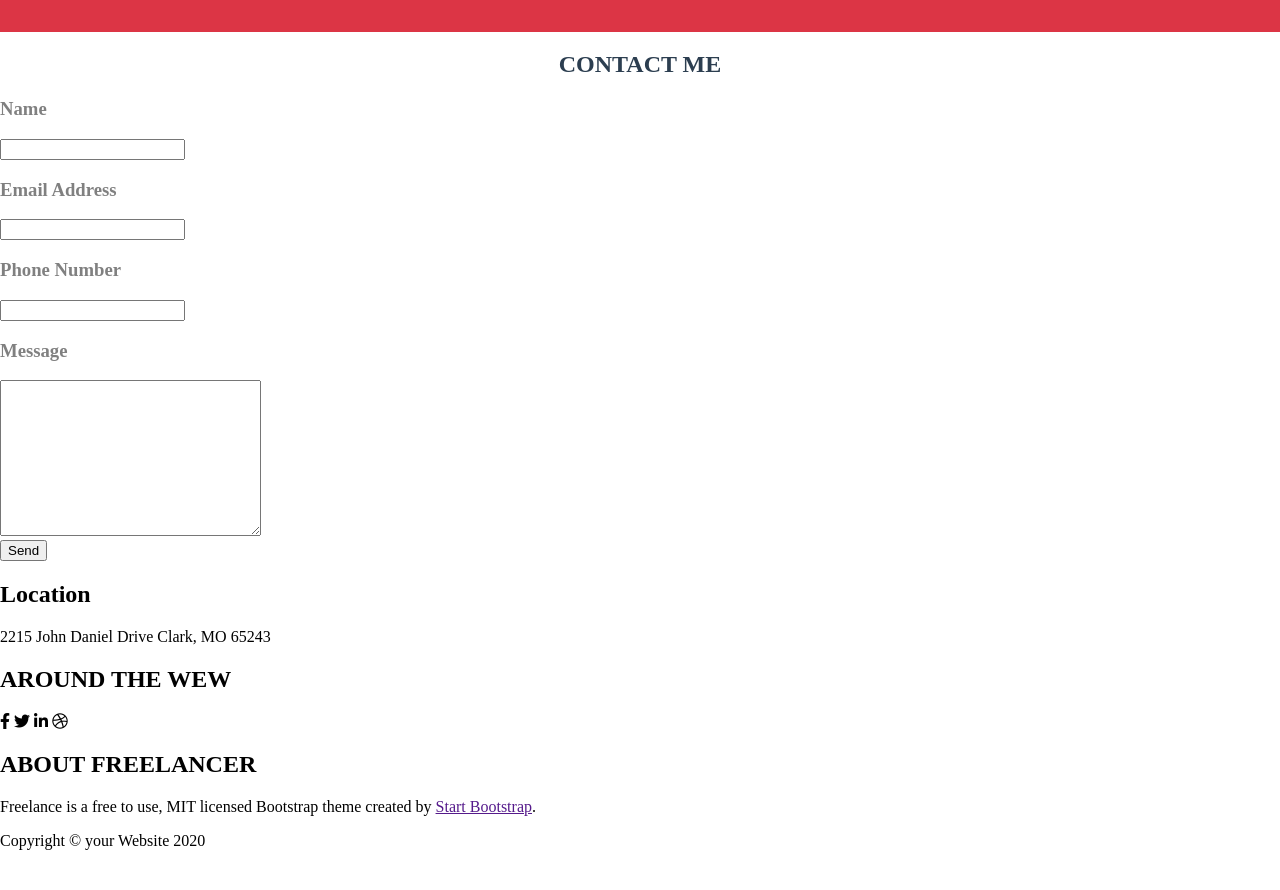
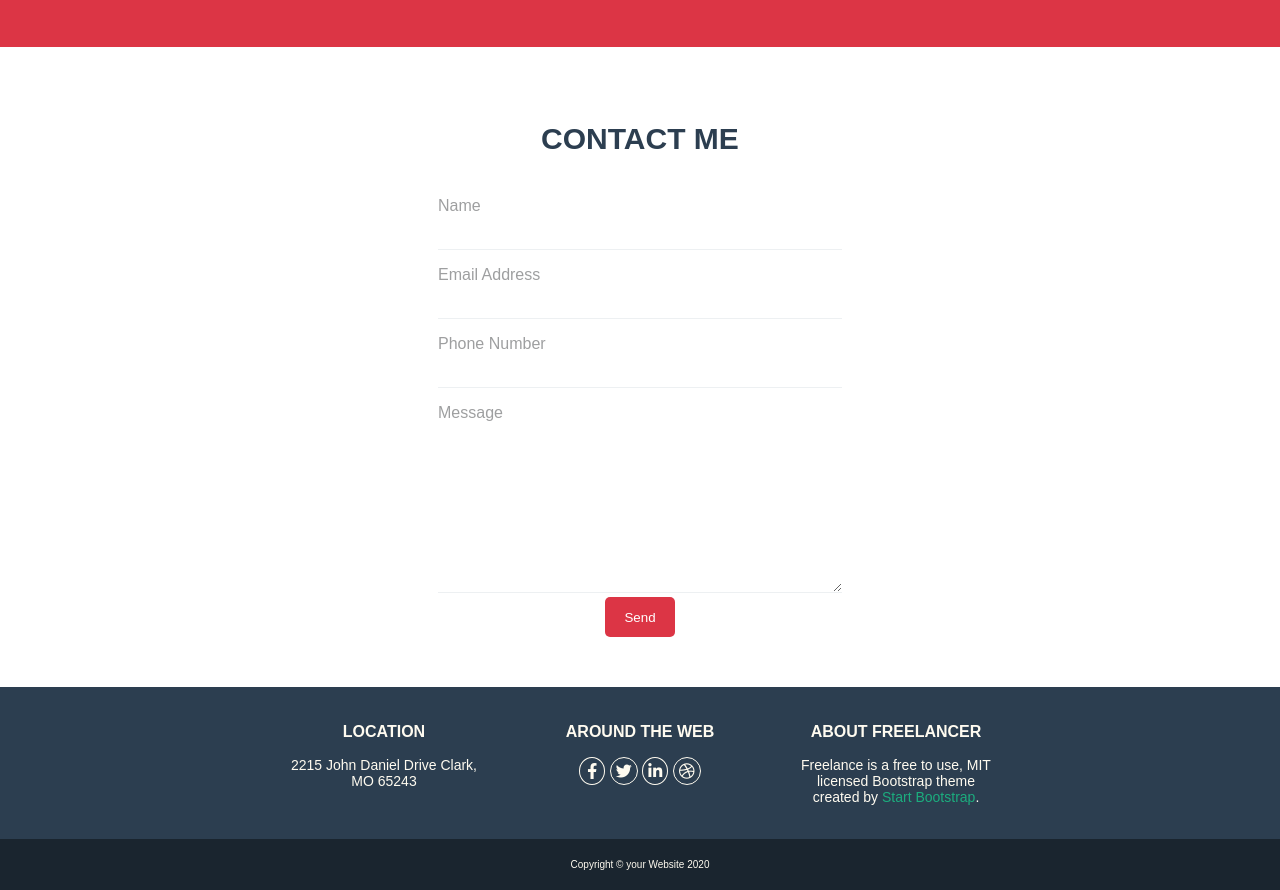
Before and after one commit to saarahchairi/11-avr-start_css, a plain HTML site: page index.html in a window 1280 px wide. Shown: the part 1409-2299 px from the top of the page. Before the commit the page ends 2275 px from the top, so only its background shows below. Drawn offline with Linux system fonts and the light colour scheme.

Commit message:
css terminé

```diff
--- a/index.html
+++ b/index.html
@@ -91,19 +91,19 @@
 
     <footer>
         <div class="footer1">
-            <div class="footer1">
-                <h2>Location</h2>
+            <div class="section1">
+                <h3>LOCATION</h3>
                 <p>2215 John Daniel Drive Clark, MO 65243</p>
             </div>
-            <div class="footer2">
-                <h2>AROUND THE WEW</h2>
+            <div class="section2">
+                <h3>AROUND THE WEB</h3>
                 <i class="fa-brands fa-facebook-f"></i>
                 <i class="fa-brands fa-twitter"></i>
                 <i class="fa-brands fa-linkedin-in"></i>
                 <i class="fa-brands fa-dribbble"></i>
             </div>
-            <div class="footer3">
-                <h2>ABOUT FREELANCER</h2>
+            <div class="section3">
+                <h3>ABOUT FREELANCER</h3>
                 <P>Freelance is a free to use, MIT licensed Bootstrap theme created by <a href="">Start Bootstrap</a>.</P>
             </div>
         </div>
--- a/public/css/style.css
+++ b/public/css/style.css
@@ -1,6 +1,13 @@
 body{
     margin: 0;
     padding: 0;
+    font-family: sans-serif, 'Times New Roman', serif;
+}
+h1{
+    font-size: 40px;
+}
+h2{
+    font-size: 30px;
 }
 
 nav{
@@ -24,6 +31,7 @@ nav{
     list-style-type: none;
 }
 .nav2 ul li a{
+    font-size: 14px;
     text-decoration: none;
     color: white;
 }
@@ -36,7 +44,7 @@ nav{
     color: white;
 }
 #intro img{
-    height: 300px;
+    height: 200px;
 }
 
 #portfolio{
@@ -60,7 +68,7 @@ nav{
     color: white;
     height: 50%;
     text-align: center;
-    padding: 30px 30% 50px;
+    padding: 30px 25% 50px;
 }
 #about h2{
     padding: 10px 0;
@@ -72,11 +80,77 @@ nav{
     gap: 30px;
 }
 
+#contact{
+    padding: 50px 0;
+}
 #contact h2{
     text-align: center;
     color: #2c3e50;
 }
+#contact .formulaire{
+display: flex;
+flex-direction: column;
+align-items: center;
+}
 #contact h3{
+    font-weight: 500;
+    font-size: 16px;
     text-align: left;
-    color: grey;
+    color: #9e9fa0;
 }
+#contact input, #contact textarea{
+    width: 400px;
+    border: none;
+    border-bottom: 1px solid #edf0f2;
+}
+#contact .formulaire:last-child{
+    text-align: left;
+}
+#contact button{
+    background-color: #dc3545;
+    border: none;
+    color: white;
+    border-radius: 5px;
+    height: 40px;
+    width: 70px;
+}
+
+.footer1{
+    padding: 20px 20%;
+    background-color: #2c3e50;
+    color: #fffbf0;
+    display: grid;
+    grid-template-columns: 1fr 1fr 1fr;
+}
+.footer1 div{
+    text-align: center;
+    padding: 0 10%;
+}
+.footer1 h3{
+    font-size: 16px;
+}
+.footer1 p{
+    font-size: 14px;
+}
+.footer1 a{
+    text-decoration: none;
+    color: #1cad7e;
+}
+.footer1 i{
+    border: 1px solid #fffbf0;
+    border-radius: 50%;
+    padding: 5px;
+}
+.footer1 .fa-facebook-f{
+    padding: 5px 7px;
+}
+.footer2{
+    background-color: #1a252f;
+    text-align: center;
+    color: #fffbf0;
+}
+.footer2 p{
+    margin: 0;
+    padding: 20px;
+    font-size: 10px;
+}
```
